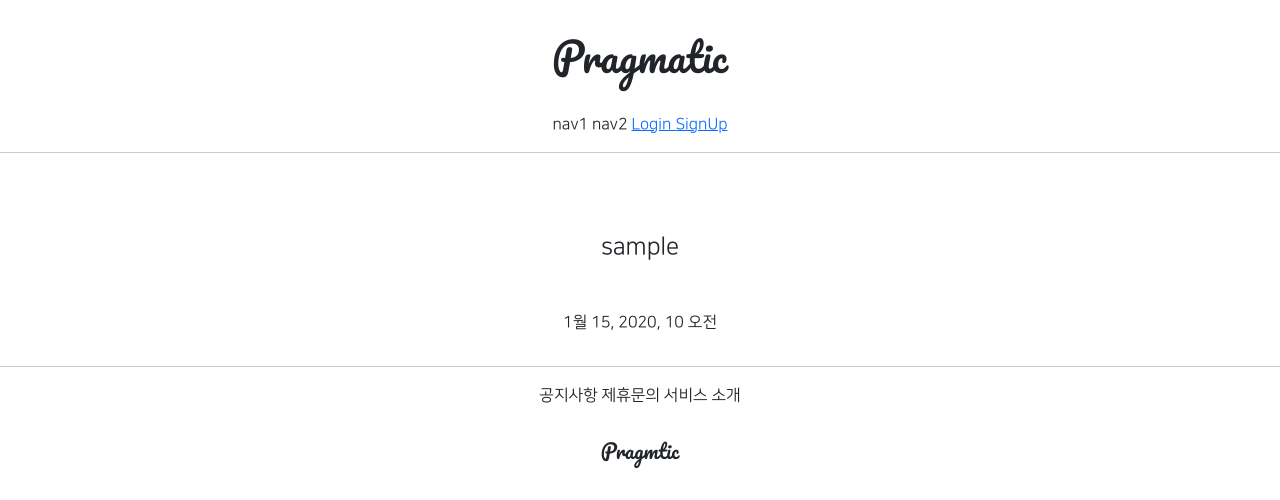
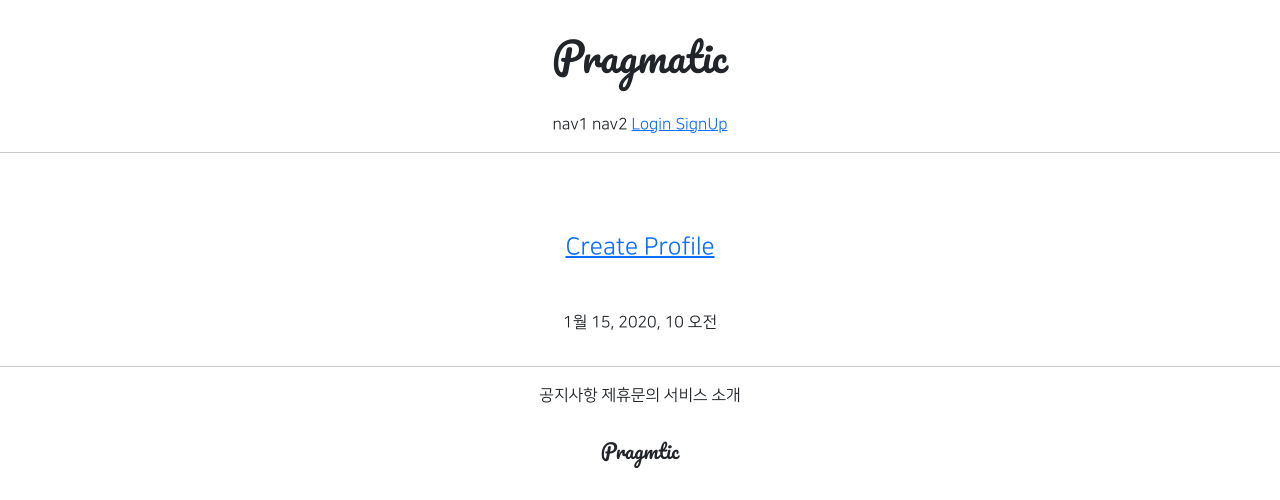
Before and after one commit to ghgh3644/gsgs, a Django app: page /accounts/detail/1 in a window 1280 px wide. Shown: the top 500 px of the page. Run offline with Django 3.2, Linux system fonts and the light colour scheme; tables that the repository leaves empty hold one stand-in row (values such as "Sample post"); parts of the project's set-up code (start-up, migrations or seed data) failed here and were passed over; some libraries are stand-ins or nearby versions.

Commit message:
7/27 3ban class commit 4

```diff
--- a/accountapp/templates/accountapp/detail.html
+++ b/accountapp/templates/accountapp/detail.html
@@ -5,12 +5,19 @@
 
     <div class="text-center mw-500 m-auto">
         <div class="m-5">
-            <h4>{{ target_user.username }}</h4>
+            {% if target_user.profile %}
+            <h4>{{ target_user.profile.nickname }}</h4>
+            <h5>{{ target_user.profile.message }}</h5>
+            {% else %}
+            <h4>
+                <a href="{% url 'profileapp:create' %}">
+                    Create Profile
+                </a>
+            </h4>
+            {% endif %}
         </div>
         <div>
-
             {{ target_user.date_joined }}
-
         </div>
 
         {% if user == target_user %}
```
